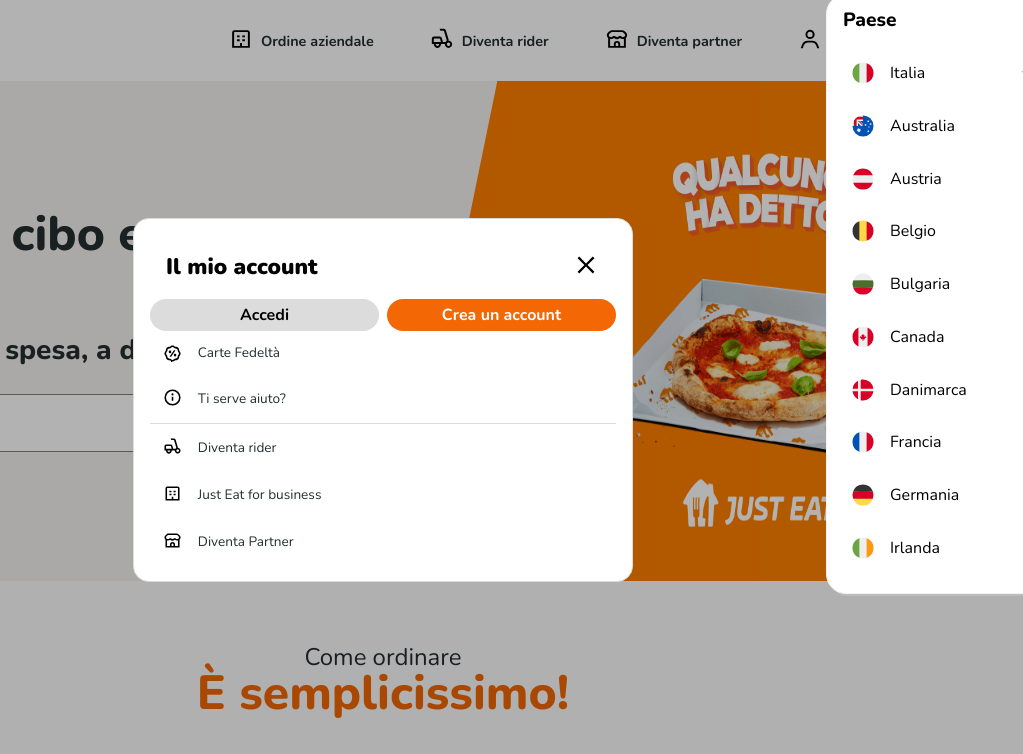
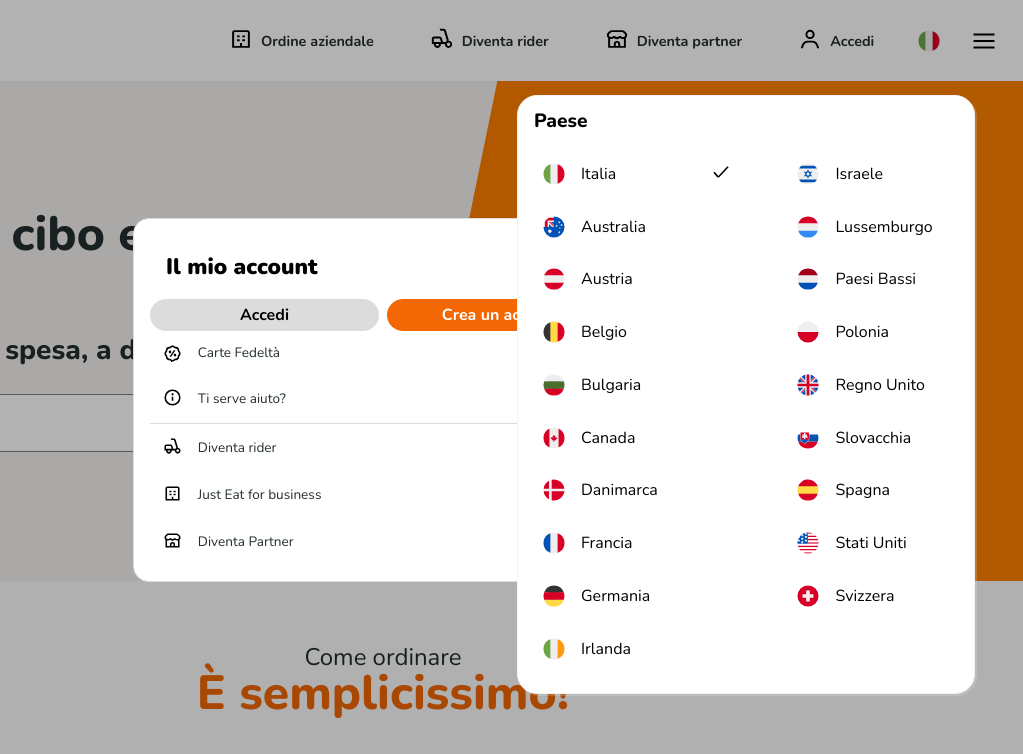
Before and after one commit to pago1599/Team-Project-3---Just-Eat, a plain HTML site: page homepage.html in a window 1280 px wide. Shown: the top 754 px of the page, 257-1280 px from the left. Drawn offline with nearby package versions, Linux system fonts and the light colour scheme.

Commit message:
modifiche tendina lingue

```diff
--- a/homepage.css
+++ b/homepage.css
@@ -18,12 +18,12 @@
   position: fixed;
   width: 100%;
   height: 100%;
-  bottom: 3.5rem;
-  left: 42rem;
+  top: 2.8rem;
+  right: 3rem;
   z-index: 10;
   display: flex;
   align-items: center;
-  justify-content: center;
+  justify-content: flex-end;
   visibility: hidden;
   opacity: 0;
   transition: all 0.6s;
```
